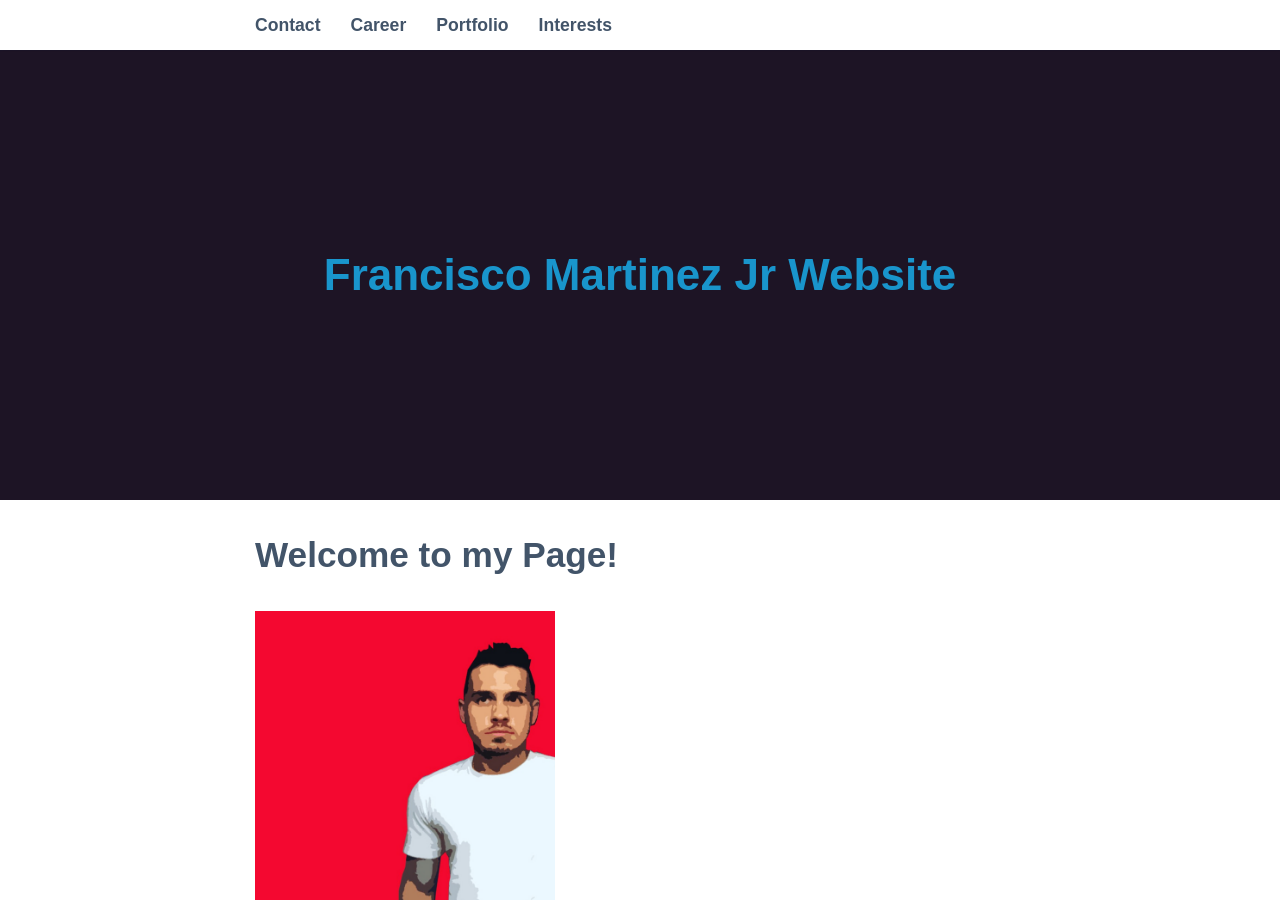
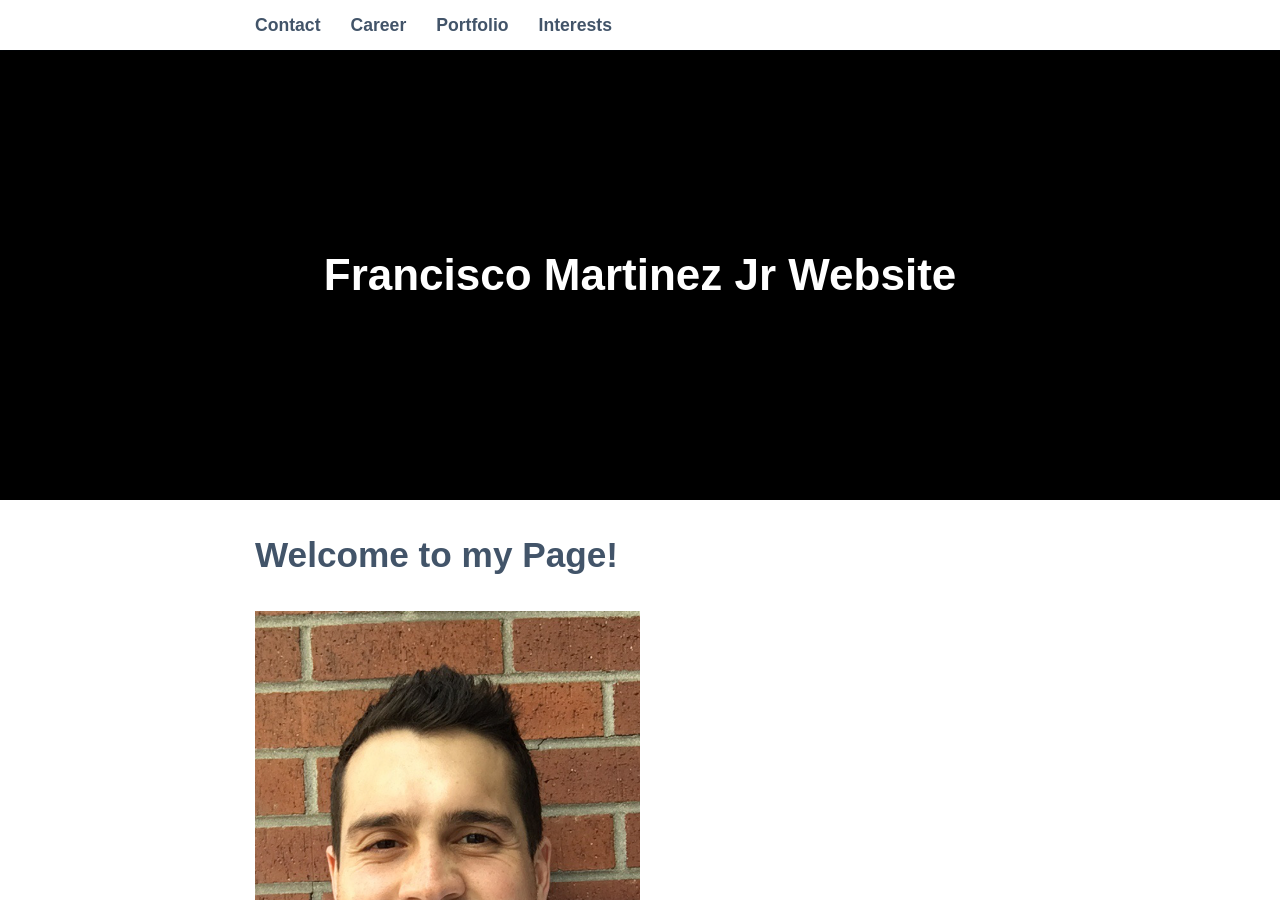
Before and after one commit to martinezfran63/fmartinezjr, a Jekyll site: the page built from index.html, in a window 1280 px wide and 900 px high. Built offline with Jekyll 4.4.1, drawn with Linux system fonts in a browser that asks for light colours; some web fonts are replaced.

Commit message:
“favico”

```diff
--- a/_includes/head.html
+++ b/_includes/head.html
@@ -2,6 +2,7 @@
 	<meta charset="utf-8">
 	<meta http-equiv="x-ua-compatible" content="ie=edge">
 	<meta name="viewport" content="width=device-width, initial-scale=1">
+	<link rel="shortcut icon" href="/assets/images/favicon.ico" type="image/x-icon" />
 
 	<title>{% if page.title %}{{ page.title }}{% else %}{{ site.title }}{% endif %}</title>
 
--- a/_sass/_base.scss
+++ b/_sass/_base.scss
@@ -1,5 +1,5 @@
 $content-width: 800px;
-$main: #1995cc;
+$main: #ffffff;
 $font-style: 'Open Sans', sans-serif;
 $font-color: #262626;
 $link-color: #425469;
@@ -7,7 +7,7 @@
 $heading-font: 'Muli', sans-serif;
 $heading-font-color: #425469;
 $light: #E7EDF4;
-$header:  #1D1425;
+$header:  #000000;
 
 *,
 *::before,
--- a/index.html
+++ b/index.html
@@ -5,9 +5,7 @@
   <h2>Welcome to my Page!</h2>
 
 
-
-
-  <img src="/assets/images/panch.png" alt="Panch" style="width:300px;height:300px;border:0"></a>
+  <img src="/assets/images/panch.png" alt="Panch" style="width:50%;height:50%;border:0"></a>
 
 </br>
 
```
Also changed, not shown: assets/images/favicon.ico (added), assets/images/panch.png, 11 other files.
